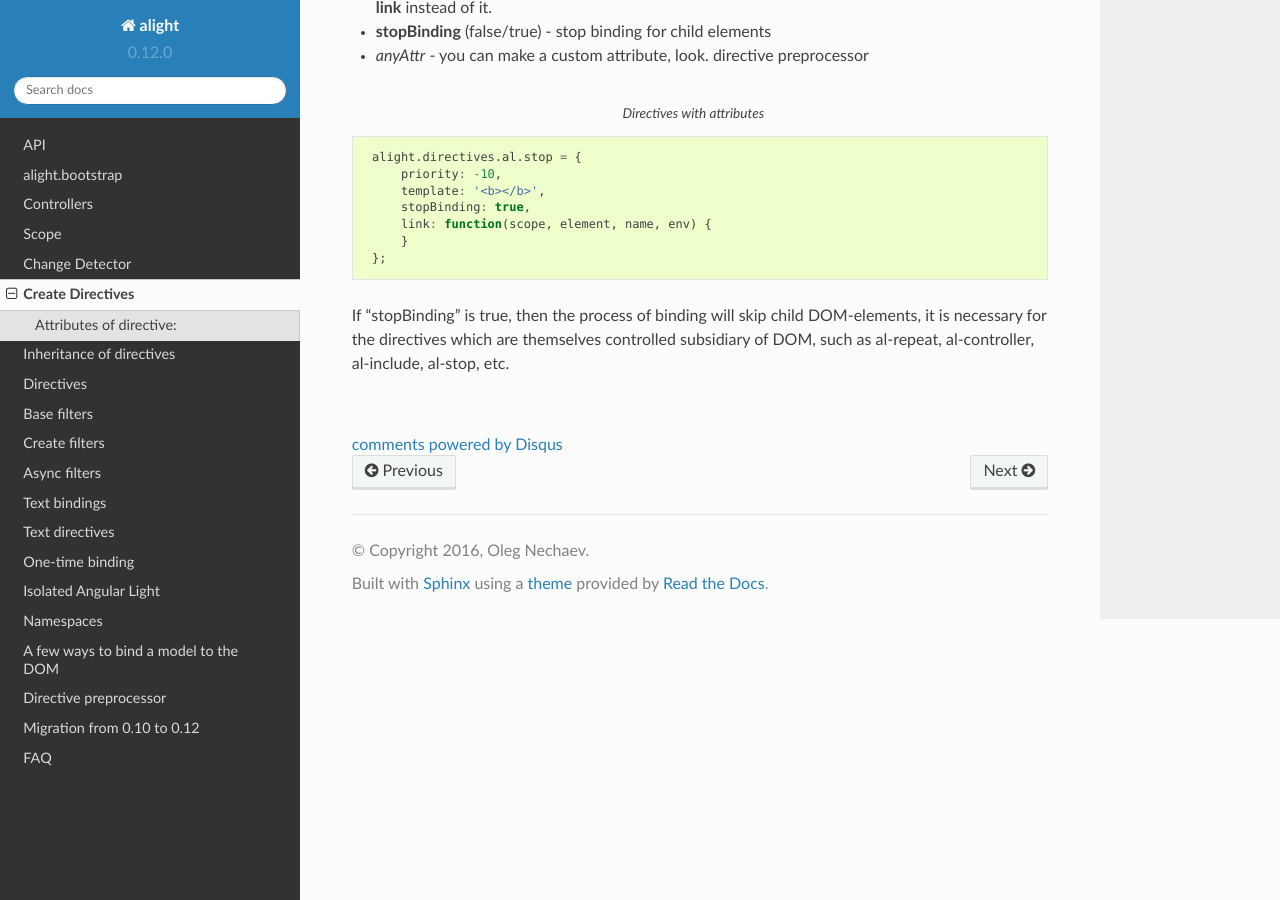
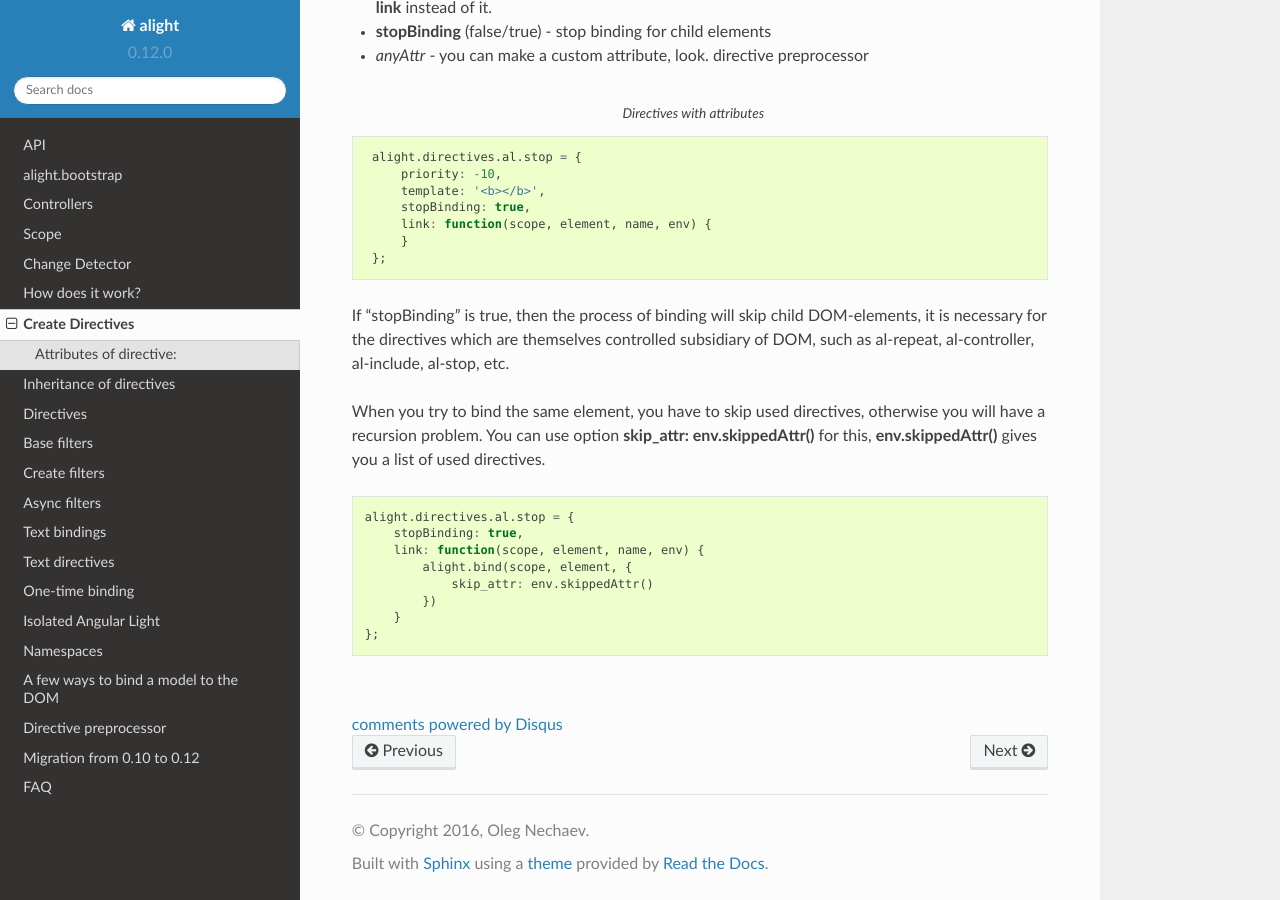
Before and after one commit to lega911/alight_docs, a Sphinx documentation site: the page built from docs/source/create_directive.rst, in a window 1280 px wide and 900 px high, scrolled down 1368 px. Built offline with Sphinx 7.4.7 and the Read the Docs theme 2.0.0, drawn with Linux system fonts in a browser that asks for light colours; comment, search, counter and statistics services are not loaded.

Commit message:
how change detection works

```diff
--- a/docs/source/create_directive.rst
+++ b/docs/source/create_directive.rst
@@ -64,5 +64,20 @@ Attributes of directive:
 
 If "stopBinding" is true, then the process of binding will skip child DOM-elements, it is necessary for the directives which are themselves controlled subsidiary of DOM, such as al-repeat, al-controller, al-include, al-stop, etc.
 
+When you try to bind the same element, you have to skip used directives,
+otherwise you will have a recursion problem. You can use option **skip_attr: env.skippedAttr()** for this,
+**env.skippedAttr()** gives you a list of used directives.
+
+.. code-block:: javascript
+
+    alight.directives.al.stop = {
+        stopBinding: true,
+        link: function(scope, element, name, env) {
+            alight.bind(scope, element, {
+                skip_attr: env.skippedAttr()
+            })
+        }
+    };
+
 .. raw:: html
    :file: discus.html
```
Also changed, not shown: docs/source/change_detector.rst (+17 -0 lines), docs/source/faq.rst (+13 -0 lines), docs/source/images/scopes.png (added).
